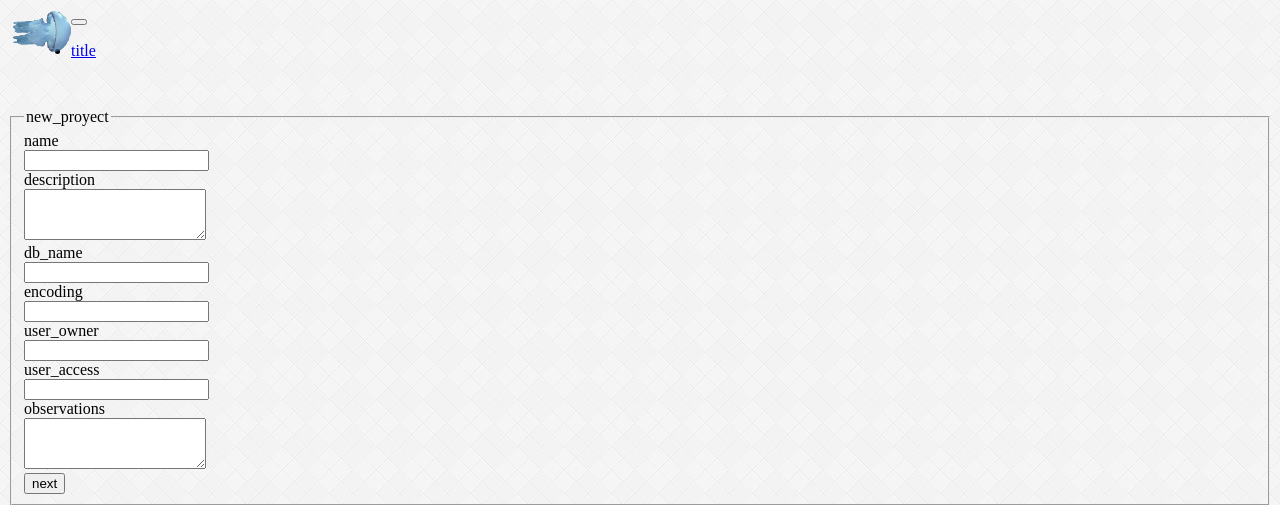
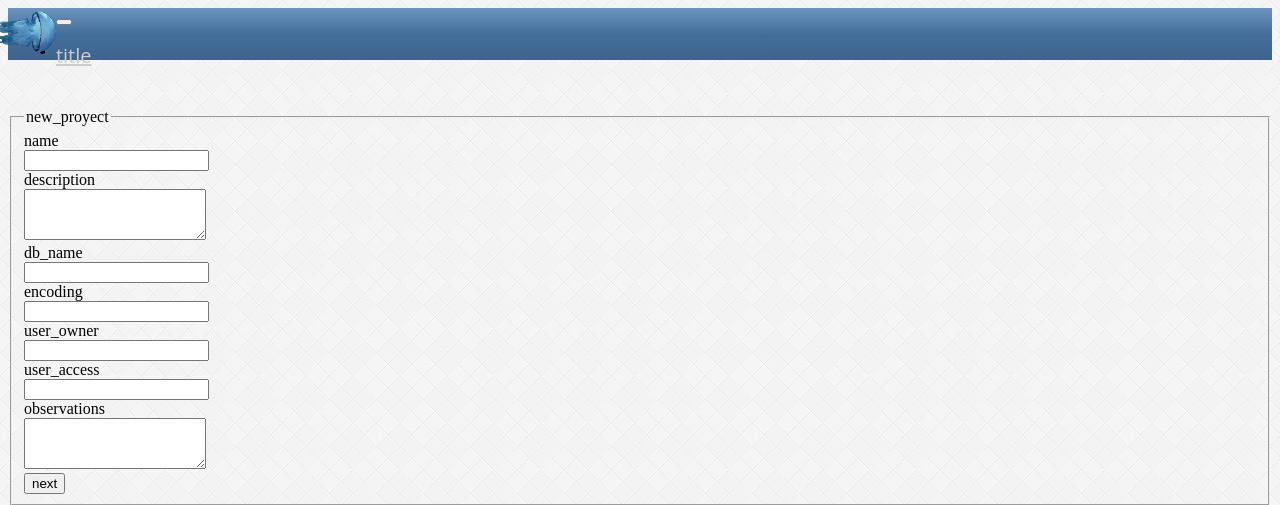
Before and after one commit to efornal/pulmo, a Django app: template templates/new_step1.html in a window 1280 px wide. Shown: the top 505 px of the page. Run offline with Django 3.2, Linux system fonts and the light colour scheme; the template is opened without the code that fills it, so the values that code supplies are empty; some libraries are stand-ins or nearby versions.

Commit message:
updated style

```diff
--- a/static/style.css
+++ b/static/style.css
@@ -24,15 +24,26 @@ body {
 }
 
 .logo-header {
-    margin-left:5px;
+    margin-left: -10px;
     float: left;
     position: relative;
     margin-top:3px;
-    opacity: 0.7;
-    filter: alpha(opacity=70); /* For IE8 and earlier */
+    opacity: 0.9;
+    filter: alpha(opacity=90); /* For IE8 and earlier */
 }
 
 
 .table-sortable tbody tr {
     cursor: move;
 }
+
+.navbar{
+    background-image: linear-gradient(#6d94bf, #446e9b 50%, #3e648d);
+}
+
+.titulo{
+    font-size: 20px;
+    color: #cccccc !important;
+    font-family: "Open Sans";
+    float: left;
+}
```
